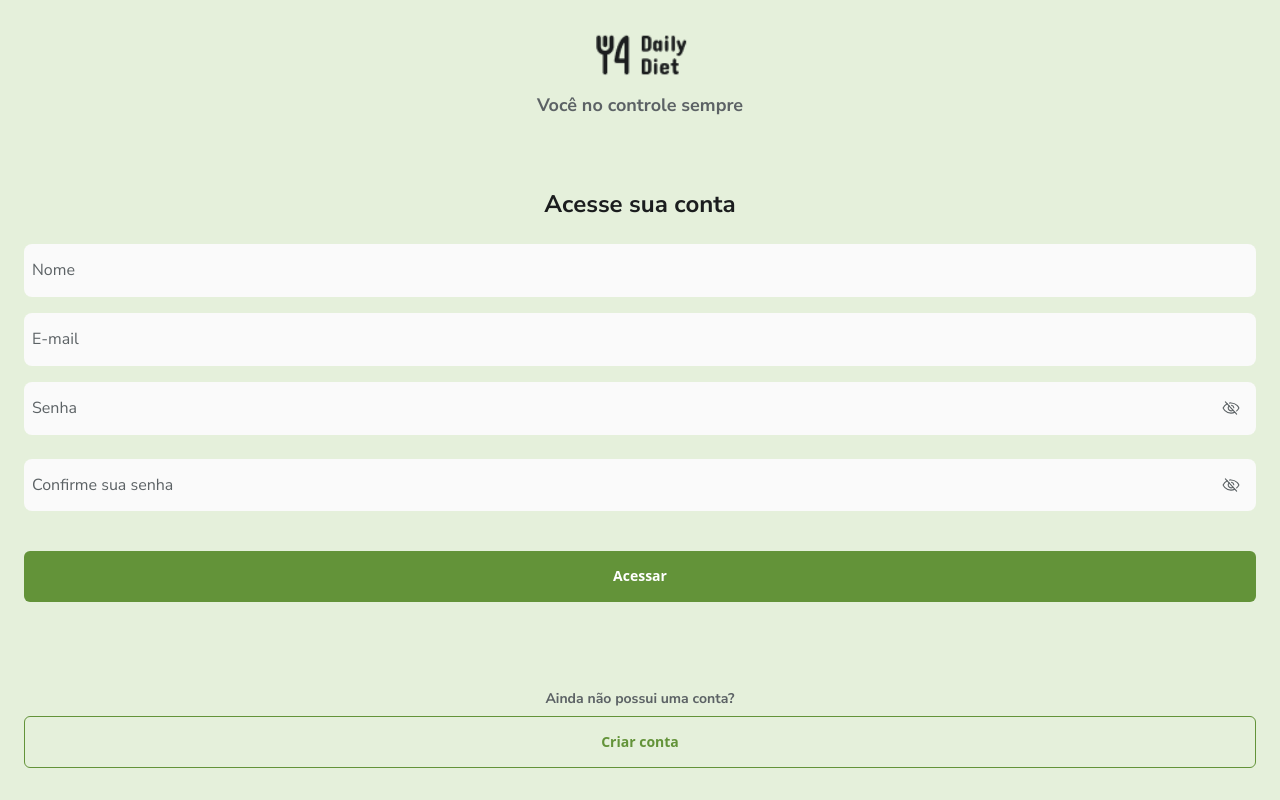
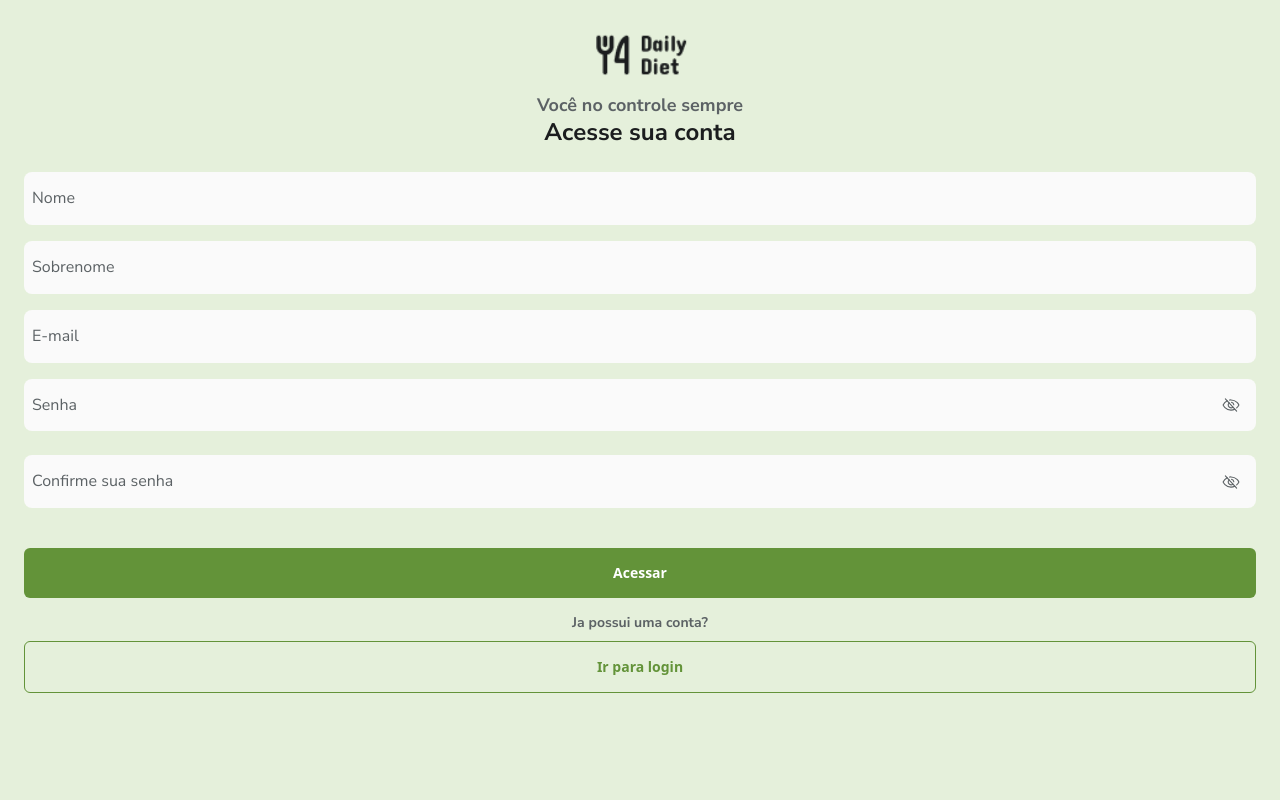
Before and after one commit to Du-devBR/daily-diet-web, a React (Vite) app: page /register in a window 1280 px wide. Built offline with nearby package versions, Linux system fonts and the light colour scheme.

Commit message:
feat: integrado action ao componente register

```diff
--- a/src/screens/register/index.tsx
+++ b/src/screens/register/index.tsx
@@ -1,55 +1,59 @@
 import { Eye, EyeSlash } from 'phosphor-react';
 import logo from '../../assets/logo.png'
-import { Link} from 'react-router-dom';
+import { Link, useNavigate} from 'react-router-dom';
 import { useForm } from 'react-hook-form';
 import { useState } from 'react';
-// import Swal from 'sweetalert2';
-// import { TailSpin } from 'react-loader-spinner';
-
-
+import { AppDispatch } from '../../redux/store';
+import { useDispatch, useSelector } from 'react-redux';
+import Swal from 'sweetalert2';
+import { fetchRegisterUser } from '../../redux/actions/register/register-action';
+import { selectLoading } from '../../redux/reducer/register/regiter-reducer';
+import { TailSpin } from 'react-loader-spinner';
 
 export interface IRegister {
   name: string,
+  lastname: string
   email: string,
   password: string,
   confirmPassword: string
-
 }
 
 export function Register() {
 
-  // const navigate = useNavigate()
-  // const dispatch = useDispatch<AppDispatch>()
-  // const loading = useSelector(selectLoading)
+  const navigate = useNavigate()
+  const dispatch = useDispatch<AppDispatch>()
+  const loading = useSelector(selectLoading)
 
   const {register, handleSubmit,  getValues, formState:{errors}} = useForm<IRegister>()
   const [togglePassword, setTogglePassword] = useState(false)
+  const [toggleAviso, setToggleAviso] = useState(false)
 
-  const handlesubmitLoginUser = async (data: IRegister) => {
+  const handleSubmitRegisterUser = async (data: IRegister) => {
 
     if(Object.keys(errors).length === 0){
       try {
-        // await dispatch(fetchLoginUser(data)).then((result) => {
-        //   if(result.payload){
-        //     Swal.fire({
-        //       icon: "success",
-        //       title: "Login feito com sucesso!",
-        //       timer: 2000,
-        //       showConfirmButton: false
-        //     }).then((resul) => {
-        //       if(resul.dismiss === Swal.DismissReason.timer){
-        //         navigate(`/`)
-        //       }
-        //     })
-        //   }else {
-        //     Swal.fire({
-        //       icon: "error",
-        //       title: "Erro ao fazer login",
-        //       timer: 2000,
-        //       showConfirmButton: false
-        //     })
-        //   }
-        // })
+        await dispatch(fetchRegisterUser(data)).then((result) => {
+          if(result.payload){
+            Swal.fire({
+              icon: "success",
+              title: "Usuario registrado com sucesso!",
+              timer: 2000,
+              showConfirmButton: false
+            }).then((resul) => {
+              if(resul.dismiss === Swal.DismissReason.timer){
+                navigate(`/login`)
+              }
+            })
+          }else {
+            Swal.fire({
+              icon: "error",
+              title: "Erro ao cadastrar usuario",
+              timer: 2000,
+              showConfirmButton: false
+            })
+          }
+        })
+        console.log(data);
 
       }catch(error){
         console.error(error)
@@ -58,13 +62,13 @@ export function Register() {
   }
 
   return (
-    <div className='flex flex-col items-center w-full h-screen bg-BrandGreenLight'>
+    <div className='flex flex-col items-center w-full min-h-screen bg-BrandGreenLight'>
       <div className='w-full h-full flex flex-col justify-between px-6 py-8'>
         <header className='flex flex-col  items-center gap-4'>
           <img className='w-full max-w-[101px]' src={logo} alt="" />
           <p className=' text-titleS text-BaseGray300 font-nunito'>Você no controle sempre</p>
         </header>
-        {/* {loading ?
+        {loading ?
           <div className=' flex justify-center items-center'>
             <TailSpin
               height="80"
@@ -75,15 +79,24 @@ export function Register() {
               wrapperStyle={{}}
               wrapperClass=""
               visible={true}
-            /> */}
-          {/* </div> */}
-          <form onSubmit={handleSubmit(handlesubmitLoginUser)} action="" className='w-full flex flex-col items-center'>
+            />
+          </div>:
+          <form onSubmit={handleSubmit(handleSubmitRegisterUser)} action="" className='w-full flex flex-col items-center'>
           <h1 className=' text-BaseGray100 text-titleM font-nunito mb-6'>Acesse sua conta</h1>
           <input
             type="text"
             className='w-full mb-4 px-2 py-4 rounded-lg bg-BaseGray700 text-bodyM text-BaseGray200 font-nunito outline-none placeholder:text-BaseGray300'
             placeholder='Nome'
             {...register('name', {
+              required: "Nome obrigatório",
+              minLength: 2
+            })}
+          />
+          <input
+            type="text"
+            className='w-full mb-4 px-2 py-4 rounded-lg bg-BaseGray700 text-bodyM text-BaseGray200 font-nunito outline-none placeholder:text-BaseGray300'
+            placeholder='Sobrenome'
+            {...register('lastname', {
               required: "Nome obrigatório",
               minLength: 2
             })}
@@ -110,9 +123,14 @@ export function Register() {
                 minLength:{
                   value: 8,
                   message: "A senha deve ser maior que 8 caracteres."
+                },
+                pattern: {
+                  value: /^(?=.*[a-z])(?=.*[A-Z])(?=.*\d)(?=.*[@$!%*?&])[A-Za-z\d@$!%*?&]{8,}$/,
+                  message: "A senha deve conter pelo menos 8 caracteres, 1 maiúscula, 1 minúscula, 1 número e 1 caractere especial"
                 }
               })}
-
+              onFocus={() => setToggleAviso(true)}
+              onBlur={() => setToggleAviso(false)}
             />
             {togglePassword ? <Eye
                className=' text-BaseGray300 text-titleS absolute right-4'
@@ -122,6 +140,13 @@ export function Register() {
               onClick={() => setTogglePassword(!togglePassword)}
               />
             }
+          </div>
+          <div className= {` ${toggleAviso ? "flex" : "hidden"} flex-col w-full bg-BrandRedLight rounded-lg p-2 mb-4 gap-1`}>
+            <strong className=' text-titleXS text-BaseGray200 font-nunito'>Sua senha precisa ter: </strong>
+            <span className=' text-bodyS text-BaseGray300 font-nunito'>Minimo de 8 caracteres</span>
+            <span className=' text-bodyS text-BaseGray300 font-nunito'>Minimo de 1 caractere especial '*/_@'</span>
+            <span className=' text-bodyS text-BaseGray300 font-nunito'>Minimo de 1 numemo</span>
+            <span className=' text-bodyS text-BaseGray300 font-nunito'>Letras maiusculas e minusculas</span>
           </div>
           <div className=' flex w-full mb-6 relative items-center'>
             <input
@@ -161,14 +186,14 @@ export function Register() {
                 Acessar
           </button>
         </form>
-        {/* } */}
+        }
         <footer className='flex flex-col w-full items-center'>
-          <h2 className=' text-titleXS text-BaseGray300 font-nunito mb-2'>Ainda não possui uma conta?</h2>
+          <h2 className=' text-titleXS text-BaseGray300 font-nunito mb-2'>Ja possui uma conta?</h2>
           <Link
-            to={'/register'}
+            to={'/login'}
             className=' active-outline-button border-BrandGreenDark text-BrandGreenDark w-full'
               >
-                Criar conta
+                Ir para login
           </Link>
         </footer>
       </div>
```
